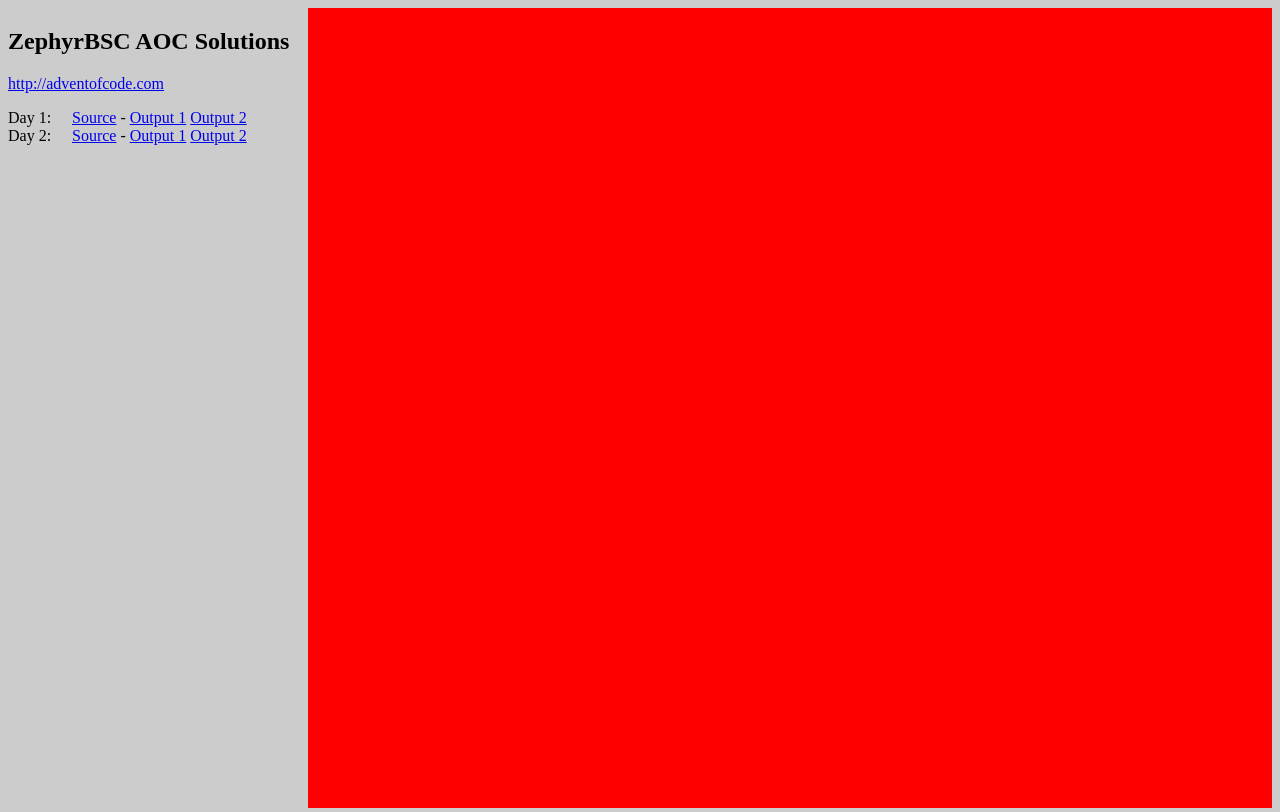
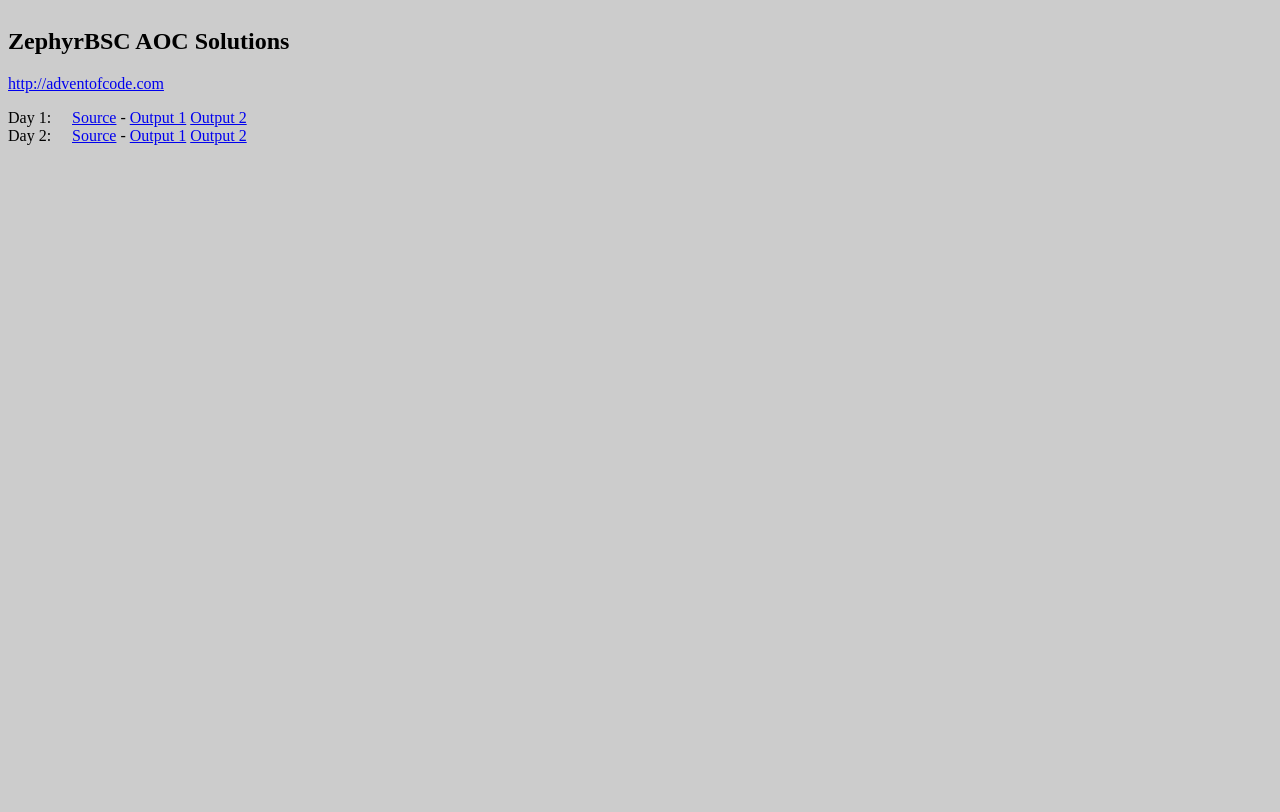
Before and after one commit to Zephyr-BSC/AOC2016, a plain HTML site: page index.html in a window 1280 px wide. Drawn offline with Linux system fonts and the light colour scheme.

Commit message:
Update index.html

```diff
--- a/index.html
+++ b/index.html
@@ -50,7 +50,6 @@ body {
 
 #right {
 	margin-left: 300px;
-	background-color: Red;
 }
 
 iframe {
```
